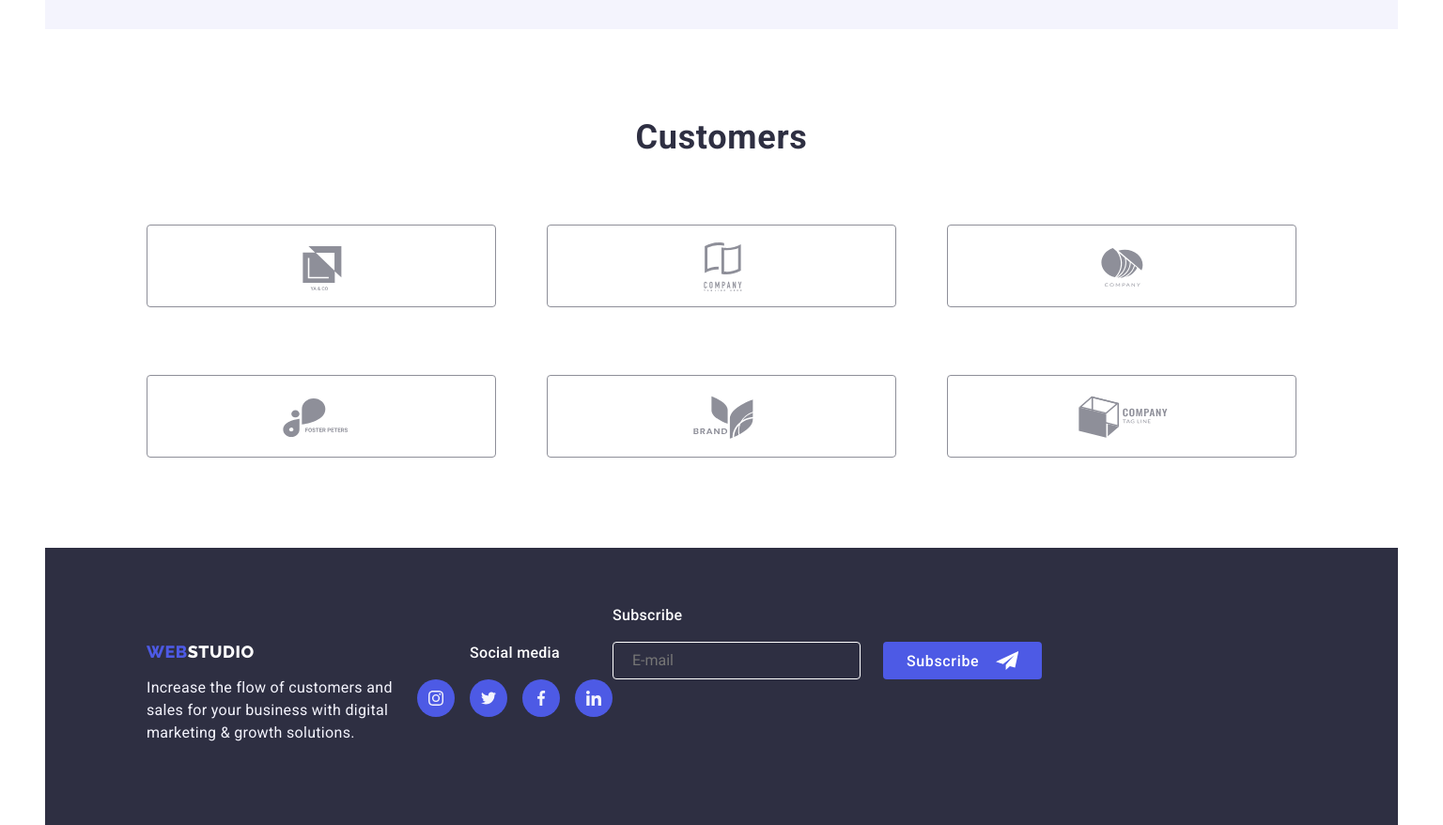
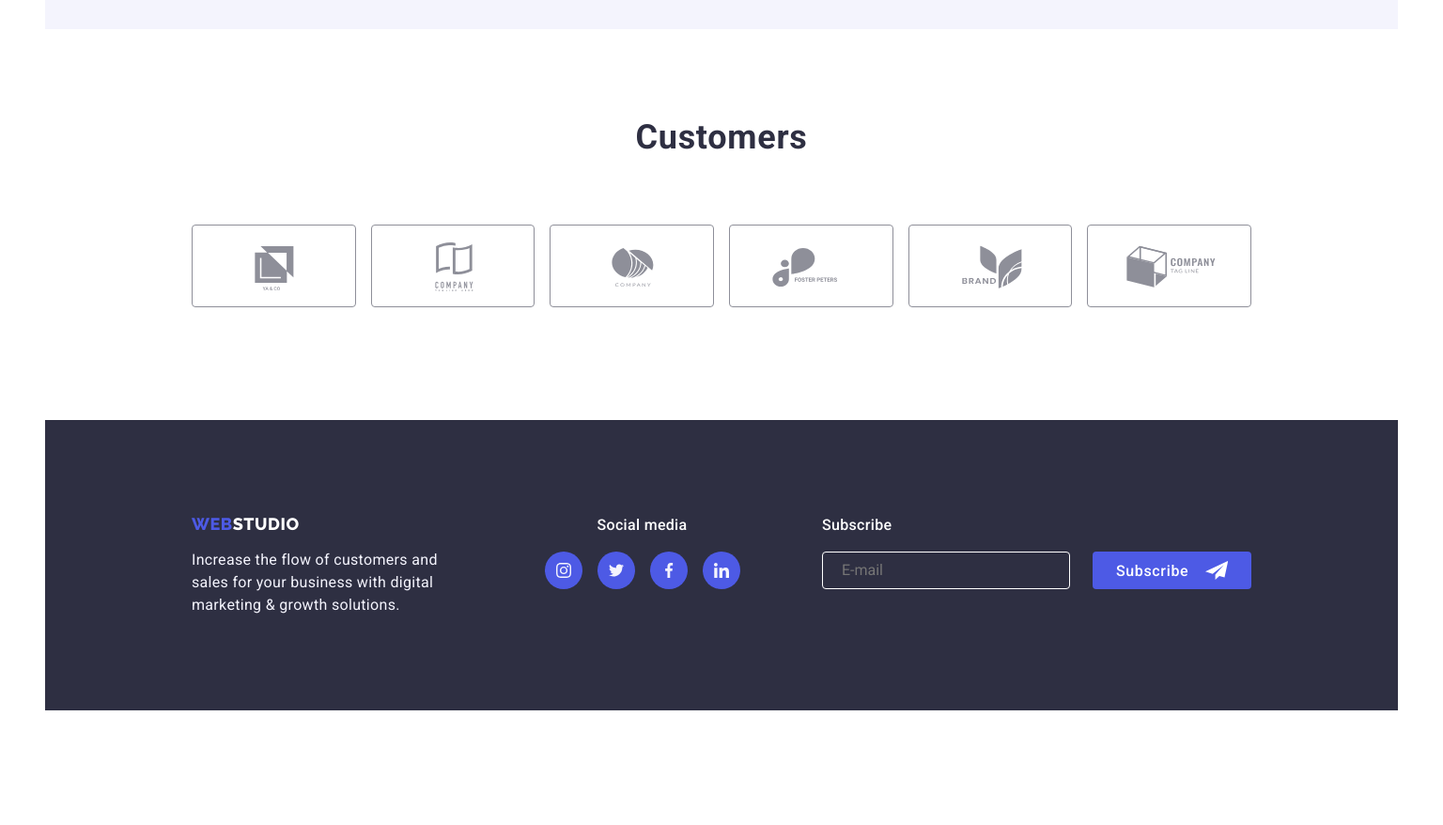
Before and after one commit to MikeIV2007/goit-markup-hw-07, a website: page index.html in a window 1536 px wide. Shown: the part 2440-3318 px from the top of the page at 94% size. After the commit the page ends 3196 px from the top, so only its background shows below. Drawn offline with nearby package versions, Linux system fonts and the light colour scheme.

Commit message:
desk_footer

```diff
--- a/scss/_customers.scss
+++ b/scss/_customers.scss
@@ -4,7 +4,7 @@
 /* Customers */
 .section.customers {
   .container {
-    .customers-list {
+    .customers-list.list {
       display: flex;
       flex-wrap: wrap;
       justify-content: space-between;
@@ -67,7 +67,7 @@
     .container {
       padding-left: 108px;
       padding-right: 108px;
-      .customers-list {
+      .customers-list.list {
         .item {
           flex-basis: 30%;
 
@@ -82,3 +82,23 @@
     }
   }
 }
+
+@media screen and (min-width: 1440px) {
+  .section.customers {
+    margin-bottom: 120px;
+    .container {
+      padding-left: 0;
+      padding-right: 0;
+
+      .customers-list.list {
+        flex-wrap: nowrap;
+        padding-left: 156px;
+        padding-right: 156px;
+        margin-bottom: 0;
+        .item {
+          margin-bottom: 0;
+        }
+      }
+    }
+  }
+}
--- a/scss/_footer.scss
+++ b/scss/_footer.scss
@@ -125,7 +125,6 @@
         display: flex;
         justify-content: space-between;
         .form-subscribe {
-          // position: relative;
           width: 264px;
           margin-right: 24px;
           margin-bottom: 0;
@@ -158,114 +157,37 @@
   }
 }
 
-// .footer .container {
-//     display: flex;
-//     /* justify-content: space-between; */
-//     padding-top: 100px;
-//     padding-bottom: 100px;
-// }
+@media screen and (min-width: 1440px) {
+  .footer {
+    .container {
+      padding-left: 156px;
+      padding-right: 156px;
+      padding-top: 100px;
+      padding-bottom: 100px;
+      justify-content: space-between;
+      align-items: flex-start;
+      flex-wrap: nowrap;
 
-// .footer .content {
-//   width: 264px;
-//   margin-right: 120px;
-//   /* padding-top: 100px;
-//     padding-bottom: 100px; */
-// }
+      .content {
+        margin-bottom: 0;
+      }
 
-// .footer-text {
-//   color: #f4f4fd;
-//   margin-top: 0;
-//   margin-bottom: 0;
-// }
+      .social-links {
+        height: 80px;
+        margin-bottom: 0;
+      }
 
-// .footer .logo {
-//   display: inline-block;
-//   margin-bottom: 16px;
-// }
-
-// .footer .logo-span {
-//   color: #f4f4fd;
-// }
-
-// .footer .social-links {
-//   width: 208px;
-//   display: flex;
-//   margin-bottom: 0;
-//   margin-right: 80px;
-//   flex-direction: column;
-//   justify-content: left;
-// }
-
-// .footer .media-icons {
-//   width: inherit;
-//   justify-content: space-between;
-//   display: flex;
-//   padding-top: 0;
-// }
-
-// .footer .media-title {
-//   width: inherit;
-//   font-size: 16px;
-//   font-weight: 500;
-//   color: var(--primery-white-color);
-//   margin-top: 0;
-//   margin-bottom: 16px;
-// }
-
-// .footer .subscribe {
-//   position: relative;
-//   display: flex;
-//   align-items: center;
-//   justify-content: space-between;
-//   background-color: inherit;
-// }
-
-// .footer .form-subscribe {
-//   width: 264px;
-//   margin-right: 24px;
-// }
-
-// .footer input {
-//   width: 100%;
-//   min-height: 40px;
-//   background-color: inherit;
-//   padding: 8px 16px;
-//   border-radius: 4px;
-//   border: 1px solid var(--primery-white-color);
-// }
-
-// .footer input::placeholder {
-//   color: var(--primery-white-color);
-// }
-
-// .footer .form-label {
-//   position: absolute;
-//   top: 0%;
-//   left: 0%;
-//   /* transform: translate(-50%, -50%); */
-//   font-size: 16px;
-//   font-weight: 500;
-//   color: var(--primery-white-color);
-// }
-
-/* .footer .form-subscribe:focus-within .text {
-    border-color: #4D5AE5;
-    outline: 0;
-} */
-
-// .footer .button.primary {
-//   position: relative;
-//   height: 40px;
-//   padding: 8px 24px;
-//   text-align: left;
-// }
-
-// .footer .button.primary .svg {
-//   position: absolute;
-//   top: 50%;
-//   right: 24px;
-//   transform: translateY(-50%);
-//   width: 24px;
-//   height: 24px;
-//   fill: var(--primery-white-color);
-// }
+      .subscribe {
+        position: static;
+        height: 80px;
+        align-items: flex-end;
+        .form-subscribe {
+          position: relative;
+          .input {
+            margin-bottom: 0;
+          }
+        }
+      }
+    }
+  }
+}
```
Also changed, not shown: css/styles.css.
